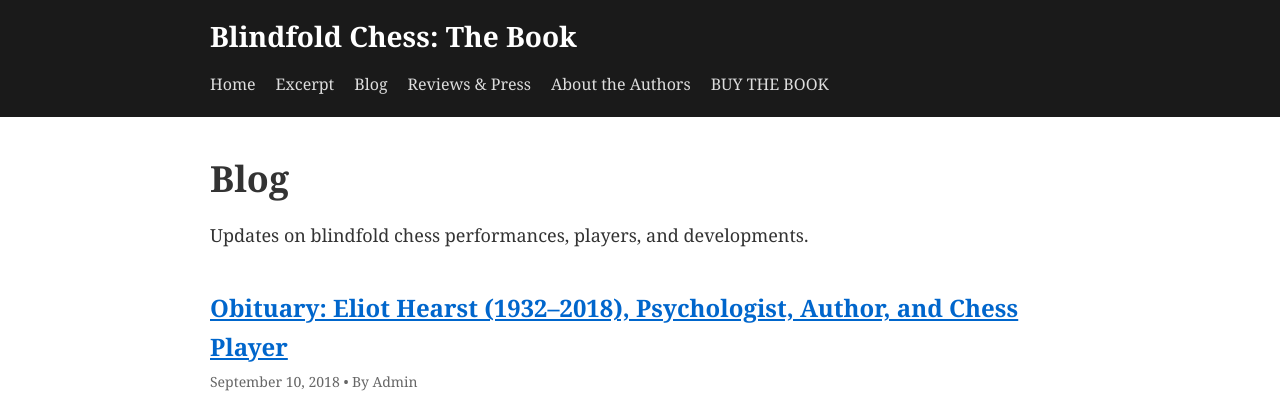
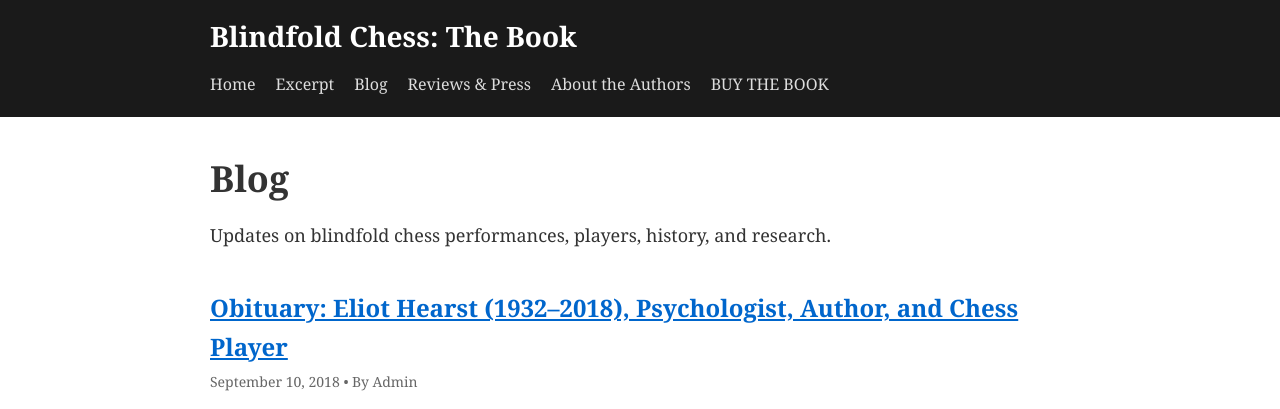
Before and after one commit to panopticist/blindfoldchess, a Jekyll site: the page built from blog.md, in a window 1280 px wide and 900 px high. Shown: the top 409 px of the window. Built offline with Jekyll 4.4.1, drawn with Linux system fonts in a browser that asks for light colours.

Commit message:
Update blog.md

```diff
--- a/blog.md
+++ b/blog.md
@@ -5,7 +5,7 @@ title: Blog
 
 <h1>Blog</h1>
 
-<p>Updates on blindfold chess performances, players, and developments.</p>
+<p>Updates on blindfold chess performances, players, history, and research.</p>
 
 <ul class="post-list">
 {% for post in site.posts %}
```
